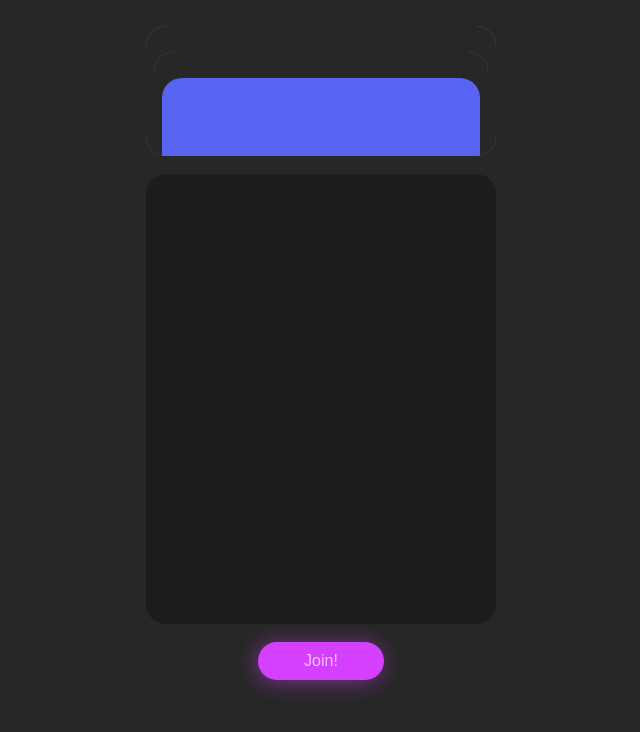
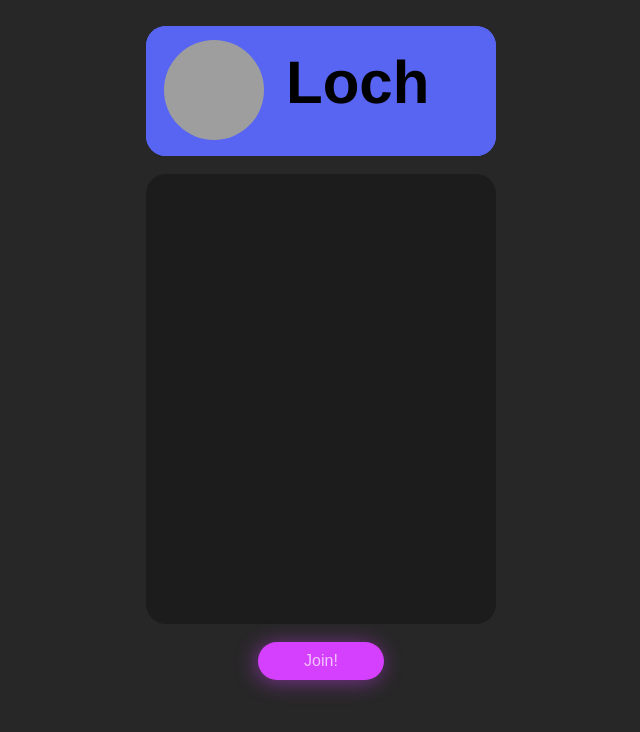
Before and after one commit to XeRR420/Loch, a plain HTML site: page index.html in a window 1280 px wide. Shown: the whole page, without its empty margins (319-959 px from the left). Drawn offline with Linux system fonts and the light colour scheme.

Commit message:
index.html

```diff
--- a/index.html
+++ b/index.html
@@ -79,7 +79,7 @@
 <body>
     <br>
     <div class="baner">
-        <iframe src="https://xerr420.github.io/Loch/index.html" frameborder="0"></iframe>
+        <iframe src="https://xerr420.github.io/Loch/baner.html" frameborder="0"></iframe>
     </div>
     <br>
     <div class="discord-members">
```
